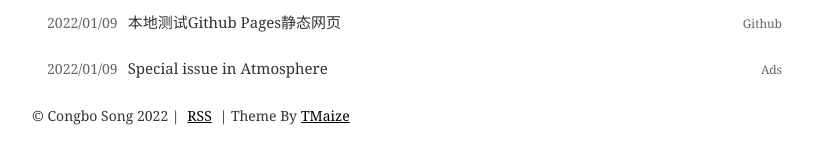
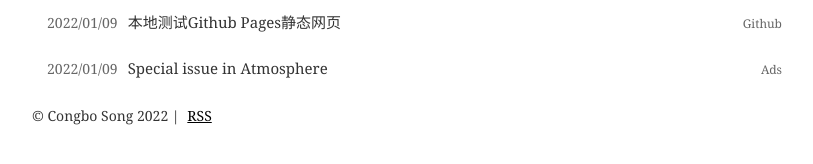
Before and after one commit to songair/Congbo, a Jekyll site: the page built from index.html, in a window 1280 px wide. Shown: the part 349-513 px from the top of the page, without its empty margins (233-1046 px from the left). Built offline with Jekyll 4.4.1, drawn with Linux system fonts in a browser that asks for light colours.

Commit message:
Update footer.html

```diff
--- a/_includes/footer.html
+++ b/_includes/footer.html
@@ -1,7 +1,6 @@
 <footer class="footer">
   <span>{{ site.footerText }}</span>
   | <a href="{{ site.baseurl }}/static/xml/rss.xml">RSS</a>
-  | <span>Theme By</span><a href="https://github.com/TMaize/tmaize-blog">TMaize</a>
   {% if site.sourcecode %}
       | <a href="{{ site.sourcecode }}">GitHub</a>
   {% endif %}
```
